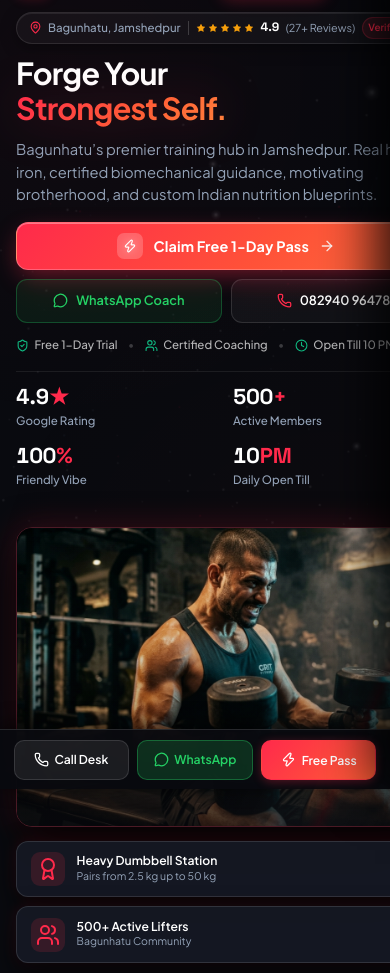
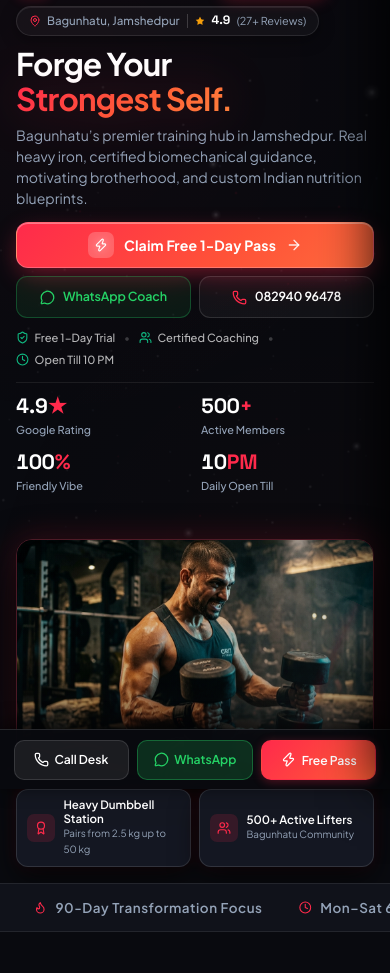
Before and after one commit to ksangam990-collab/health-fitness-gym, a website: page public/index.html in a window 390 px wide. Shown: the part 55-1028 px from the top of the page. Drawn offline with nearby package versions, Linux system fonts and the light colour scheme.

Commit message:
fix(mobile): resolve grid blowout, eliminate text truncation, format full phone number, and bring athlete visual above the fold

```diff
--- a/css/styles.css
+++ b/css/styles.css
@@ -563,11 +563,15 @@ button, input, select, textarea {
   gap: 3rem;
   position: relative;
   z-index: 2;
+  min-width: 0;
+  max-width: 100%;
 }
 
 .hero-content {
   display: flex;
   flex-direction: column;
+  min-width: 0;
+  max-width: 100%;
 }
 
 /* ==========================================================================
@@ -2904,19 +2908,17 @@ body.modal-open .floating-actions {
   .hero-status-pill {
     padding: 0.28rem 0.72rem;
     gap: 0.45rem;
-    margin-bottom: 0.75rem;
-    max-width: 100%;
-    overflow-x: auto;
-    -webkit-overflow-scrolling: touch;
-    scrollbar-width: none;
-  }
-
-  .hero-status-pill::-webkit-scrollbar {
-    display: none;
+    margin-bottom: 0.65rem;
+    box-sizing: border-box;
   }
 
   .status-location-tag {
     font-size: 0.72rem;
+  }
+
+  .status-location-tag svg {
+    width: 12px;
+    height: 12px;
   }
 
   .status-stars svg {
@@ -2924,6 +2926,15 @@ body.modal-open .floating-actions {
     height: 10px;
   }
 
+  /* Single star on mobile prevents 416px blowout */
+  .status-stars svg:nth-child(n+2) {
+    display: none;
+  }
+
+  .status-badge-verified {
+    display: none;
+  }
+
   .status-score {
     font-size: 0.76rem;
   }
@@ -2932,77 +2943,86 @@ body.modal-open .floating-actions {
     font-size: 0.68rem;
   }
 
-  .status-badge-verified {
-    font-size: 0.62rem;
-    padding: 0.1rem 0.35rem;
-  }
-
   .hero {
-    padding-top: 4.2rem;
-    padding-bottom: 1.25rem;
+    padding-top: 3.8rem;
+    padding-bottom: 1rem;
     min-height: auto;
   }
 
   .hero-title {
-    font-size: clamp(1.9rem, 7.5vw, 2.45rem);
-    line-height: 1.15;
-    margin-bottom: 0.75rem;
+    font-size: clamp(1.95rem, 7.6vw, 2.35rem);
+    line-height: 1.12;
+    margin-bottom: 0.55rem;
+    overflow-wrap: break-word;
+    word-break: break-word;
   }
 
   .hero-desc {
-    font-size: 0.92rem;
-    margin-bottom: 1rem;
-    line-height: 1.54;
+    font-size: 0.88rem;
+    margin-bottom: 0.85rem;
+    line-height: 1.48;
+    max-width: 100%;
+    overflow-wrap: break-word;
+    word-break: break-word;
   }
 
   .hero-action-suite {
     flex-direction: column;
-    gap: 0.55rem;
-    margin-bottom: 0.85rem;
+    gap: 0.5rem;
+    margin-bottom: 0.65rem;
     width: 100%;
   }
 
   .btn-hero-primary {
     width: 100%;
-    height: 48px;
-    padding: 0 1.15rem;
-    font-size: 0.9rem;
+    height: 46px;
+    padding: 0 1rem;
+    font-size: 0.88rem;
     border-radius: 12px;
   }
 
   .hero-secondary-actions {
     display: grid;
     grid-template-columns: 1fr 1fr;
-    gap: 0.55rem;
+    gap: 0.5rem;
     width: 100%;
   }
 
   .hero-sub-btn {
     width: 100%;
     justify-content: center;
-    height: 44px;
+    height: 42px;
     padding: 0 0.5rem;
-    font-size: 0.8rem;
+    font-size: 0.78rem;
     border-radius: 11px;
+    box-sizing: border-box;
+  }
+
+  .hero-sub-btn span {
+    font-size: 0.78rem;
+    letter-spacing: -0.01em;
+    white-space: nowrap;
   }
 
   .hero-sub-btn svg {
     width: 15px;
     height: 15px;
+    flex-shrink: 0;
   }
 
   .hero-trust-bar {
     flex-wrap: wrap;
-    gap: 0.35rem 0.65rem;
-    font-size: 0.72rem;
-    margin-bottom: 1rem;
+    gap: 0.25rem 0.55rem;
+    font-size: 0.7rem;
+    margin-bottom: 0.85rem;
   }
 
   .hero-stats-deck {
     display: grid;
     grid-template-columns: repeat(2, 1fr);
-    gap: 0.85rem;
-    padding-top: 0.85rem;
+    gap: 0.75rem;
+    padding-top: 0.75rem;
+    margin-bottom: 0.5rem;
   }
 
   .stat-deck-divider {
@@ -3010,7 +3030,50 @@ body.modal-open .floating-actions {
   }
 
   .stat-deck-val {
-    font-size: 1.35rem;
+    font-size: 1.3rem;
+  }
+
+  .stat-deck-lbl {
+    font-size: 0.68rem;
+  }
+
+  .hero-image-wrapper {
+    height: 240px;
+  }
+
+  .hero-aside-badges {
+    display: grid;
+    grid-template-columns: repeat(2, 1fr);
+    gap: 0.5rem;
+    margin-top: 0.65rem;
+    position: static;
+  }
+
+  .floating-pill-badge {
+    position: static;
+    padding: 0.5rem 0.65rem;
+    border-radius: 12px;
+    gap: 0.5rem;
+  }
+
+  .pill-icon-glow {
+    width: 28px;
+    height: 28px;
+    border-radius: 7px;
+    font-size: 0.8rem;
+  }
+
+  .pill-icon-glow svg {
+    width: 14px;
+    height: 14px;
+  }
+
+  .pill-text h5 {
+    font-size: 0.72rem;
+  }
+
+  .pill-text p {
+    font-size: 0.62rem;
   }
 
   .footer-grid {
@@ -3031,13 +3094,6 @@ body.modal-open .floating-actions {
   .schedule-action-row,
   .location-action-row {
     grid-template-columns: 1fr;
-  }
-}
-
-@media (max-width: 480px) {
-  .hero-aside-badges {
-    grid-template-columns: 1fr;
-    gap: 0.55rem;
   }
 }
 
--- a/public/css/styles.css
+++ b/public/css/styles.css
@@ -563,11 +563,15 @@ button, input, select, textarea {
   gap: 3rem;
   position: relative;
   z-index: 2;
+  min-width: 0;
+  max-width: 100%;
 }
 
 .hero-content {
   display: flex;
   flex-direction: column;
+  min-width: 0;
+  max-width: 100%;
 }
 
 /* ==========================================================================
@@ -2904,19 +2908,17 @@ body.modal-open .floating-actions {
   .hero-status-pill {
     padding: 0.28rem 0.72rem;
     gap: 0.45rem;
-    margin-bottom: 0.75rem;
-    max-width: 100%;
-    overflow-x: auto;
-    -webkit-overflow-scrolling: touch;
-    scrollbar-width: none;
-  }
-
-  .hero-status-pill::-webkit-scrollbar {
-    display: none;
+    margin-bottom: 0.65rem;
+    box-sizing: border-box;
   }
 
   .status-location-tag {
     font-size: 0.72rem;
+  }
+
+  .status-location-tag svg {
+    width: 12px;
+    height: 12px;
   }
 
   .status-stars svg {
@@ -2924,6 +2926,15 @@ body.modal-open .floating-actions {
     height: 10px;
   }
 
+  /* Single star on mobile prevents 416px blowout */
+  .status-stars svg:nth-child(n+2) {
+    display: none;
+  }
+
+  .status-badge-verified {
+    display: none;
+  }
+
   .status-score {
     font-size: 0.76rem;
   }
@@ -2932,77 +2943,86 @@ body.modal-open .floating-actions {
     font-size: 0.68rem;
   }
 
-  .status-badge-verified {
-    font-size: 0.62rem;
-    padding: 0.1rem 0.35rem;
-  }
-
   .hero {
-    padding-top: 4.2rem;
-    padding-bottom: 1.25rem;
+    padding-top: 3.8rem;
+    padding-bottom: 1rem;
     min-height: auto;
   }
 
   .hero-title {
-    font-size: clamp(1.9rem, 7.5vw, 2.45rem);
-    line-height: 1.15;
-    margin-bottom: 0.75rem;
+    font-size: clamp(1.95rem, 7.6vw, 2.35rem);
+    line-height: 1.12;
+    margin-bottom: 0.55rem;
+    overflow-wrap: break-word;
+    word-break: break-word;
   }
 
   .hero-desc {
-    font-size: 0.92rem;
-    margin-bottom: 1rem;
-    line-height: 1.54;
+    font-size: 0.88rem;
+    margin-bottom: 0.85rem;
+    line-height: 1.48;
+    max-width: 100%;
+    overflow-wrap: break-word;
+    word-break: break-word;
   }
 
   .hero-action-suite {
     flex-direction: column;
-    gap: 0.55rem;
-    margin-bottom: 0.85rem;
+    gap: 0.5rem;
+    margin-bottom: 0.65rem;
     width: 100%;
   }
 
   .btn-hero-primary {
     width: 100%;
-    height: 48px;
-    padding: 0 1.15rem;
-    font-size: 0.9rem;
+    height: 46px;
+    padding: 0 1rem;
+    font-size: 0.88rem;
     border-radius: 12px;
   }
 
   .hero-secondary-actions {
     display: grid;
     grid-template-columns: 1fr 1fr;
-    gap: 0.55rem;
+    gap: 0.5rem;
     width: 100%;
   }
 
   .hero-sub-btn {
     width: 100%;
     justify-content: center;
-    height: 44px;
+    height: 42px;
     padding: 0 0.5rem;
-    font-size: 0.8rem;
+    font-size: 0.78rem;
     border-radius: 11px;
+    box-sizing: border-box;
+  }
+
+  .hero-sub-btn span {
+    font-size: 0.78rem;
+    letter-spacing: -0.01em;
+    white-space: nowrap;
   }
 
   .hero-sub-btn svg {
     width: 15px;
     height: 15px;
+    flex-shrink: 0;
   }
 
   .hero-trust-bar {
     flex-wrap: wrap;
-    gap: 0.35rem 0.65rem;
-    font-size: 0.72rem;
-    margin-bottom: 1rem;
+    gap: 0.25rem 0.55rem;
+    font-size: 0.7rem;
+    margin-bottom: 0.85rem;
   }
 
   .hero-stats-deck {
     display: grid;
     grid-template-columns: repeat(2, 1fr);
-    gap: 0.85rem;
-    padding-top: 0.85rem;
+    gap: 0.75rem;
+    padding-top: 0.75rem;
+    margin-bottom: 0.5rem;
   }
 
   .stat-deck-divider {
@@ -3010,7 +3030,50 @@ body.modal-open .floating-actions {
   }
 
   .stat-deck-val {
-    font-size: 1.35rem;
+    font-size: 1.3rem;
+  }
+
+  .stat-deck-lbl {
+    font-size: 0.68rem;
+  }
+
+  .hero-image-wrapper {
+    height: 240px;
+  }
+
+  .hero-aside-badges {
+    display: grid;
+    grid-template-columns: repeat(2, 1fr);
+    gap: 0.5rem;
+    margin-top: 0.65rem;
+    position: static;
+  }
+
+  .floating-pill-badge {
+    position: static;
+    padding: 0.5rem 0.65rem;
+    border-radius: 12px;
+    gap: 0.5rem;
+  }
+
+  .pill-icon-glow {
+    width: 28px;
+    height: 28px;
+    border-radius: 7px;
+    font-size: 0.8rem;
+  }
+
+  .pill-icon-glow svg {
+    width: 14px;
+    height: 14px;
+  }
+
+  .pill-text h5 {
+    font-size: 0.72rem;
+  }
+
+  .pill-text p {
+    font-size: 0.62rem;
   }
 
   .footer-grid {
@@ -3031,13 +3094,6 @@ body.modal-open .floating-actions {
   .schedule-action-row,
   .location-action-row {
     grid-template-columns: 1fr;
-  }
-}
-
-@media (max-width: 480px) {
-  .hero-aside-badges {
-    grid-template-columns: 1fr;
-    gap: 0.55rem;
   }
 }
 
```
